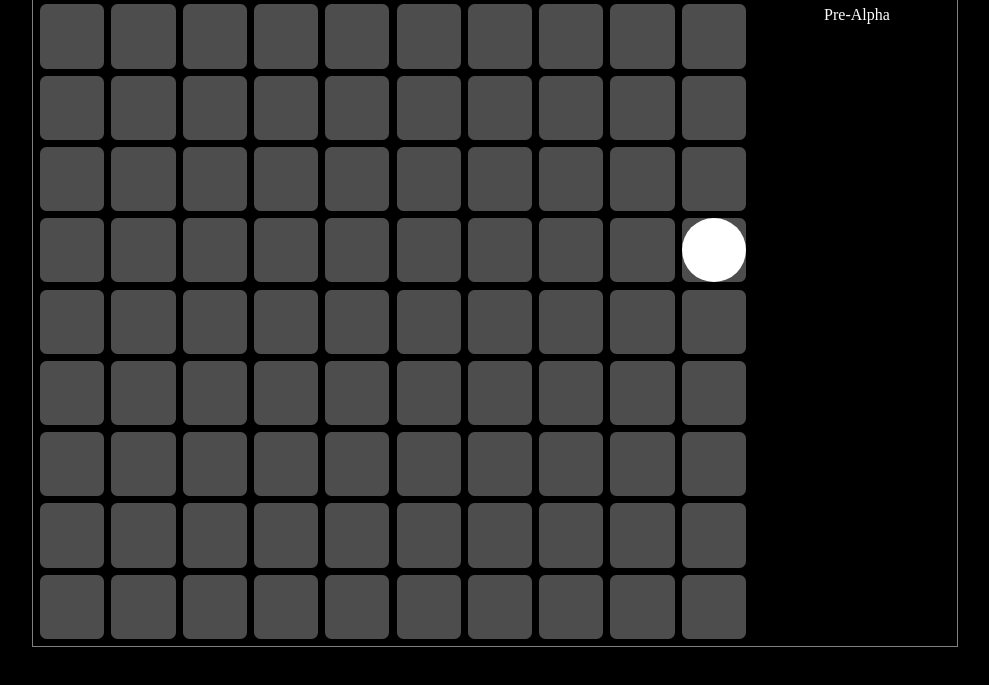
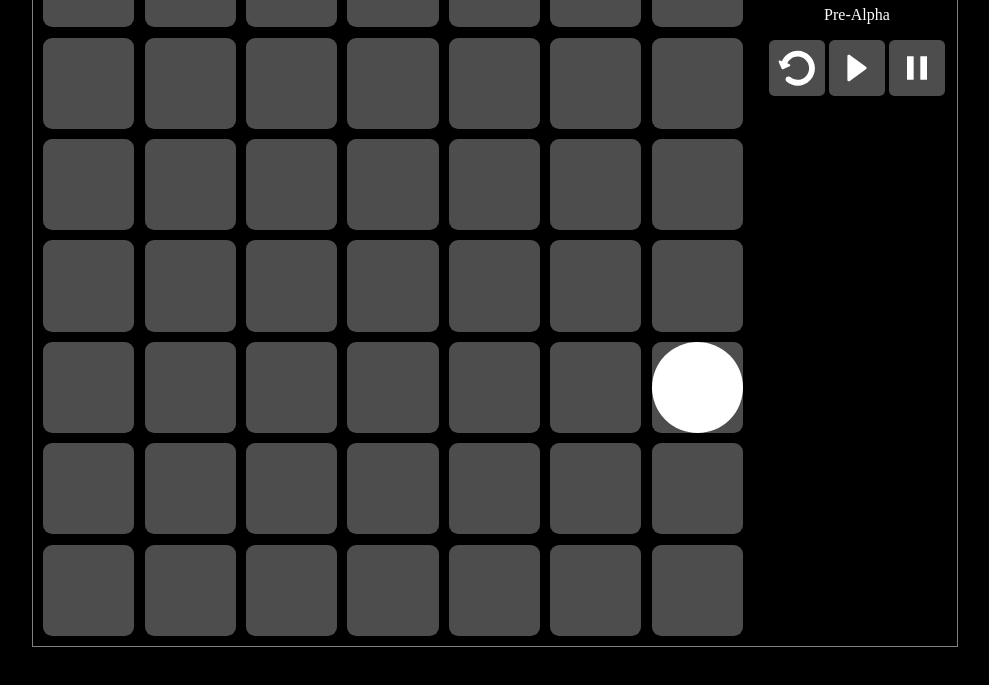
Before and after one commit to MaxLaumeister/automatune, a plain HTML site: page index.html in a window 1280 px wide. Shown: the part 115-800 px from the top of the page, without its empty margins (145-1134 px from the left). Drawn offline with Linux system fonts and the light colour scheme.

Commit message:
Add playback buttons

```diff
--- a/app.js
+++ b/app.js
@@ -1,13 +1,32 @@
-window['Automatune'] = {
-    init: function init(divID) {
+window['Automatune'] = {};
+Automatune.init = function init(args) {
+
+    /*
+     *      Setup
+     */
+
+    // Read args
+    var divID = args.id;
+    var numtiles = args.numtiles;
+    var playback_ctx = args.playback;
+
+    // Cache dom elements
+    var domEls = {
+        gameContainer: document.getElementById(divID),
+        playback: {
+            reset: document.getElementById("playback-reset"),
+            play: document.getElementById("playback-play"),
+            pause: document.getElementById("playback-pause")
+        }
+    }
+
     // Shared variables
-        var gameContainer = document.getElementById(divID);
     var stylesheet = document.styleSheets[0];
     var gameGrid;
     var border_radius_ratio = 0.01;
     var ms_per_tick = 500;
 
-        var grid_width = grid_height = 10; // columns and rows
+    var grid_width = grid_height = numtiles; // columns and rows
     var cell_spacing_percent = 10 / Math.max(grid_width, grid_height);
     var cell_width_percent = ((100 - cell_spacing_percent) / grid_width) - cell_spacing_percent;
     var cell_height_percent = ((100 - cell_spacing_percent) / grid_height) - cell_spacing_percent;
@@ -20,34 +39,6 @@ window['Automatune'] = {
 
     // String constants
     var S_UNEXPECTED_ORIENTATION = "Unexpected value for orientation";
-
-        function init() {
-            // Initialize CSS
-            stylesheet.insertRule(".gridCellDiv { padding: " + cell_spacing_percent + "%; }", stylesheet.cssRules.length);
-
-            // Initialize grid
-            gameGrid = new Array(grid_width);
-            for (var i = 0; i < grid_width; i++) {
-                var row = new Array(grid_height);
-                for (var j = 0; j < grid_height; j++) {
-                    var el = document.createElement("div");
-                    el.setAttribute("data-pos-x", i);
-                    el.setAttribute("data-pos-y", j);
-                    el.className = "gridCellDiv";
-                    var pos = getGridPosition(i, j);
-                    el.style.left = pos.x + "%";
-                    el.style.top = pos.y + "%";
-                    el.style.width = cell_width_percent + "%";
-                    el.style.height = cell_height_percent + "%";
-                    gameContainer.appendChild(el);
-                    row[j] = new gridCell(el);
-                }
-                gameGrid[i] = row;
-            }
-
-            // Initialize visitor
-            var visitor = new gridVisitor(3, 4, O_RIGHT);
-        }
 
     /**
      * @constructor
@@ -115,7 +106,7 @@ window['Automatune'] = {
         var pos = getGridPosition(posX, posY);
         div.style.left = pos.x + "%";
         div.style.top = pos.y + "%";
-            gameContainer.appendChild(div);
+        domEls.gameContainer.appendChild(div);
 
         this.domElement = div;
         this.position = {x: posX, y: posY};
@@ -228,13 +219,41 @@ window['Automatune'] = {
         return Math.abs(x2 - x1) + Math.abs(y2 - y1);
     }
 
-        init();
+    /*
+     *      Initialization
+     */
+
+    // Initialize CSS
+    stylesheet.insertRule(".gridCellDiv { padding: " + cell_spacing_percent + "%; }", stylesheet.cssRules.length);
+
+    // Initialize grid
+    gameGrid = new Array(grid_width);
+    for (var i = 0; i < grid_width; i++) {
+        var row = new Array(grid_height);
+        for (var j = 0; j < grid_height; j++) {
+            var el = document.createElement("div");
+            el.setAttribute("data-pos-x", i);
+            el.setAttribute("data-pos-y", j);
+            el.className = "gridCellDiv";
+            var pos = getGridPosition(i, j);
+            el.style.left = pos.x + "%";
+            el.style.top = pos.y + "%";
+            el.style.width = cell_width_percent + "%";
+            el.style.height = cell_height_percent + "%";
+            domEls.gameContainer.appendChild(el);
+            row[j] = new gridCell(el);
+        }
+        gameGrid[i] = row;
+    }
+
+    // Initialize visitor
+    var visitor = new gridVisitor(3, 4, O_RIGHT);
 
     // jQuery UI Stuff
 
     var sndpath = "snd/piano/Piano.mf.";
 
-        $(gameContainer).contextmenu({
+    $(domEls.gameContainer).contextmenu({
         delegate: ".gridCellDiv",
         menu: [
             {title: "Change Pitch", children: [
@@ -252,13 +271,13 @@ window['Automatune'] = {
                 {title: "Db3", cmd: "pitch.Db3"},
                 {title: "C3", cmd: "pitch.C3"}
             ]},
-                {title: "Change Launch Speed", children: [
+            {title: "Change Launch Speed (Not Yet Implemented)", children: [
                 {title: "Fast", cmd: "speed.fast"},
                 {title: "Normal", cmd: "speed.normal"},
                 {title: "Slow", cmd: "speed.slow"},
                 {title: "Custom", cmd: "speed.custom"}
             ]},
-                {title: "Delete Element", cmd: "delete"}
+            {title: "Delete Element (Not Yet Implemented)", cmd: "delete"}
             ],
         select: function(event, ui) {
             console.log("select " + ui.cmd + " on ", ui.target);
@@ -283,14 +302,39 @@ window['Automatune'] = {
                     });
                     break;
                 default:
-                        console.log("Menu item not implemented");
+                    alert("Menu item not yet implemented");
             }
         }
     });
-    },
-    play: function() {
+
+    Automatune.resetPlayback = function() {
+        domEls.playback.reset.classList.remove("active");
+        domEls.playback.play.classList.remove("active");
+        domEls.playback.pause.classList.remove("active");
+    }
+
+    // Auxiliary functions
+    Automatune.play = function() {
         console.log("Play function called");
-    }
+        Automatune.resetPlayback();
+        domEls.playback.play.classList.add("active");
     };
 
-Automatune.init("automatune");
+    Automatune.pause = function() {
+        console.log("Pause function called");
+        Automatune.resetPlayback();
+        domEls.playback.pause.classList.add("active");
+    };
+
+    Automatune.reset = function() {
+        console.log("Reset function called");
+        Automatune.resetPlayback();
+        domEls.playback.reset.classList.add("active");
+    };
+};
+
+Automatune.init({
+    id: "automatune",
+    numtiles: 7,
+    playback: "full"
+});
--- a/index.html
+++ b/index.html
@@ -14,6 +14,11 @@
                 <div class="sidebar">
                     <h1>Automatune</h1>
                     <p>Pre-Alpha</p>
+                    <div class="playback-controls">
+                        <div id="playback-reset" class="playback-icon" onclick="Automatune.reset();"><img src="images/playback-reset.svg" /></div>
+                        <div id="playback-play" class="playback-icon" onclick="Automatune.play();"><img src="images/playback-play.svg" /></div>
+                        <div id="playback-pause" class="playback-icon" onclick="Automatune.pause();"><img src="images/playback-pause.svg" /></div>
+                    </div>
                 </div>
             </div>
 		</div>
--- a/style.css
+++ b/style.css
@@ -36,6 +36,34 @@ body {
     height: 100%;
 }
 
+.playback-icon {
+    display: inline-block;
+    width: 5vmin;
+    height: 5vmin;
+    padding: 1vmin;
+    background-color: rgba(255, 255, 255, 0.3);
+    cursor: pointer;
+    border-radius: 10%;
+}
+
+.playback-icon:hover {
+    transition: background-color 0.2s;
+    background-color: rgba(255, 255, 255, 0.5);
+}
+
+.playback-icon.active {
+    background-color: #AD2424;
+}
+
+.playback-icon.active:hover {
+    background-color: red;
+}
+
+.playback-icon > img {
+    width: 100%;
+    height: 100%;
+}
+
 .gridCellDiv {
 	position: absolute;
 	box-sizing: border-box;
```
Also changed, not shown: images/playback-pause.svg (added), images/playback-play.svg (added), images/playback-reset.svg (added). Lines whose indentation alone changed are shown as unchanged.
